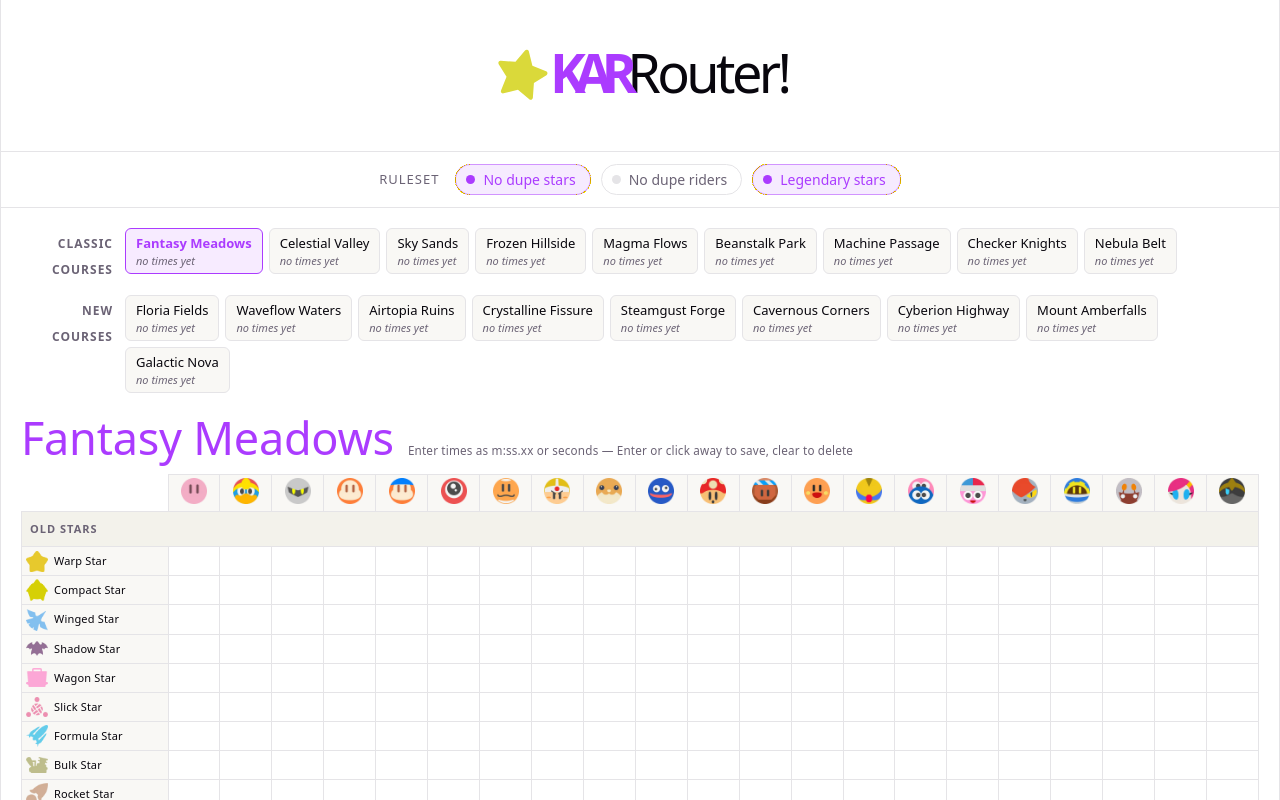
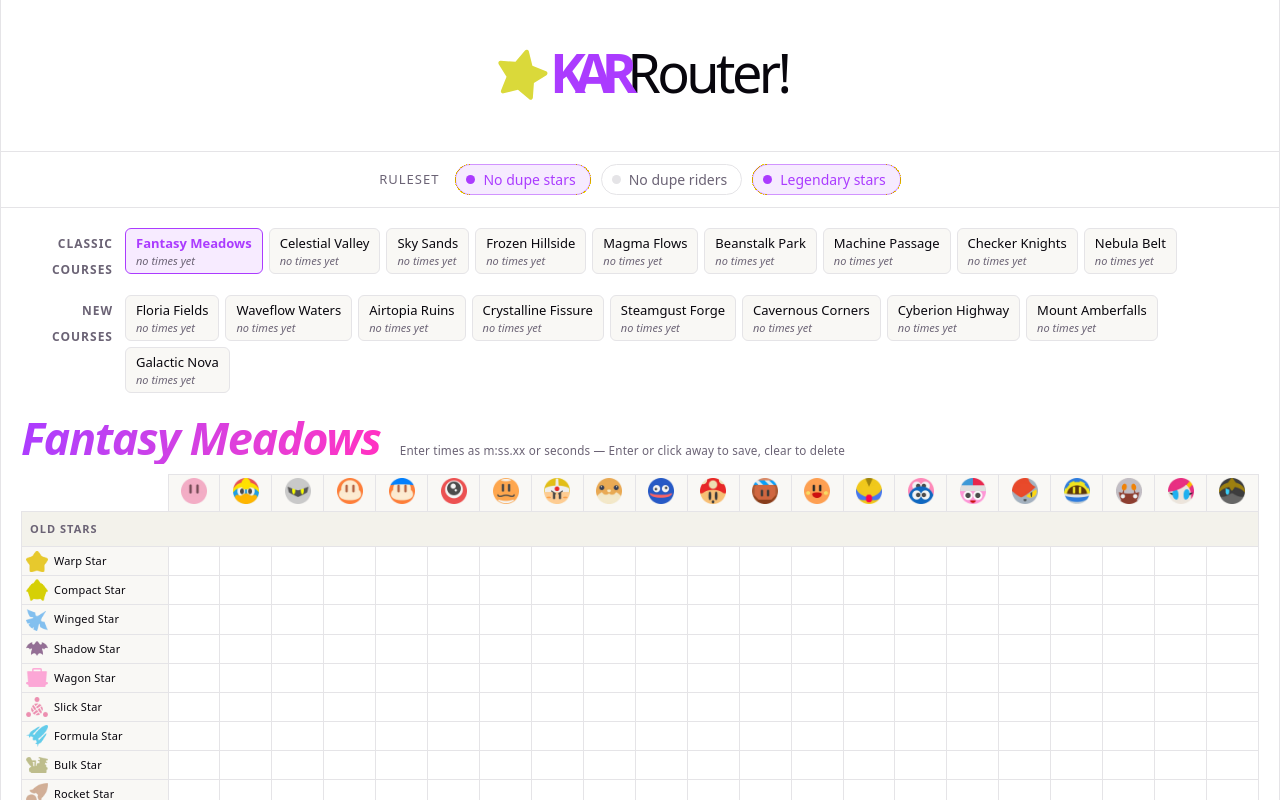
Before and after one commit to eronth/kar-router, a React (Vite) app: page / in a window 1280 px wide. Shown: the top 800 px of the page. Built offline with nearby package versions, Linux system fonts and the light colour scheme.

Commit message:
Better course styling.

```diff
--- a/src/components/TimeGrid/TimeGrid.css
+++ b/src/components/TimeGrid/TimeGrid.css
@@ -8,7 +8,19 @@
     h2 {
       margin: 0;
       font-size: 2.5em;
-      color: var(--accent);
+      font-weight: 800;
+      font-style: italic;
+      letter-spacing: -0.03em;
+      /* Italic glyphs overhang the box; keep the gradient clip from cutting them off. */
+      padding-right: 0.12em;
+      background: linear-gradient(
+        105deg,
+        var(--accent),
+        oklch(from var(--accent) calc(l + 0.08) c calc(h + 40))
+      );
+      -webkit-background-clip: text;
+      background-clip: text;
+      color: transparent;
     }
 
     .hint {
```
